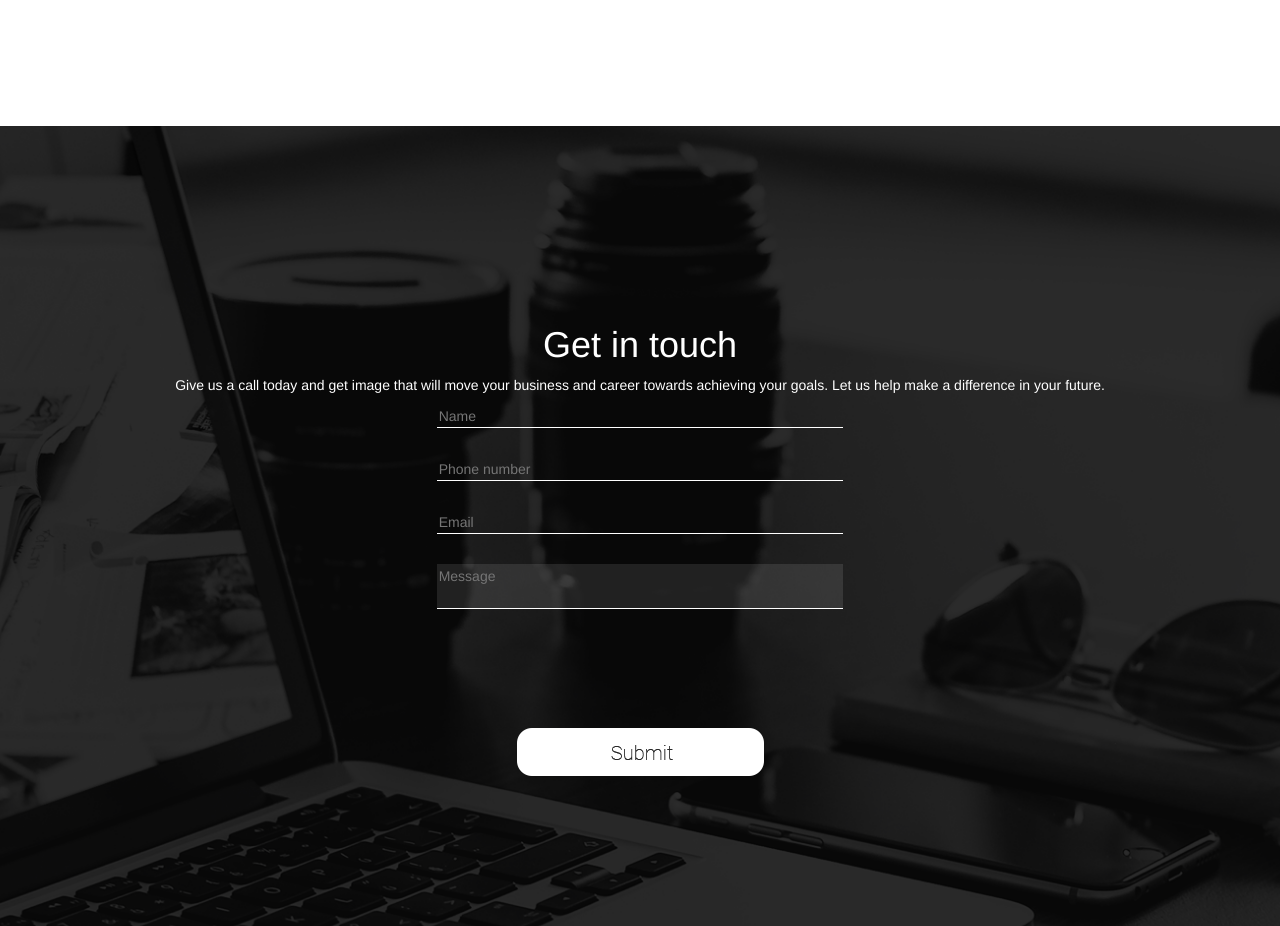
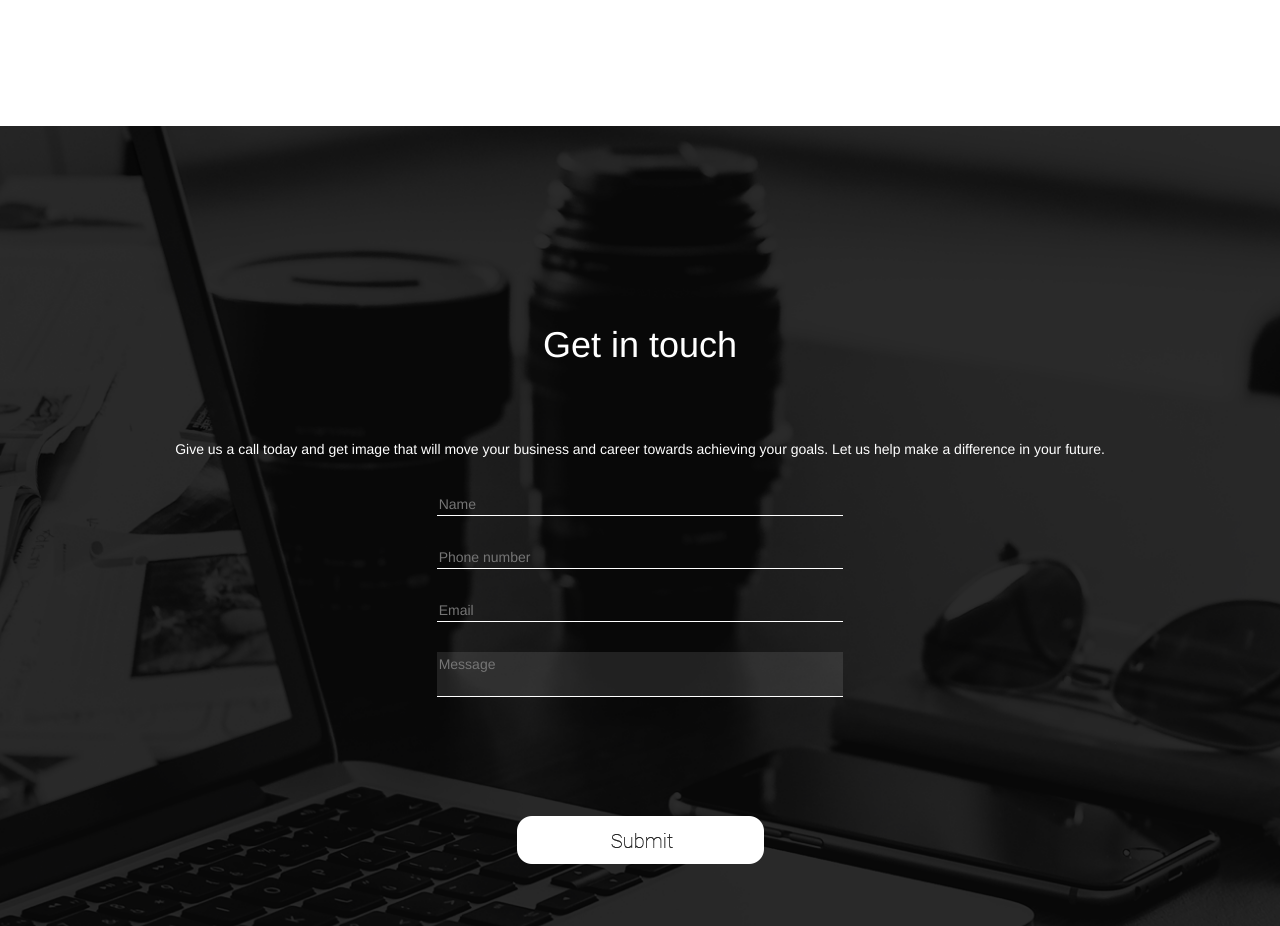
Before and after one commit to froz-ferre/froz-ferre.github.io, a plain HTML site: page index.html in a window 1280 px wide. Shown: the part 4442-5368 px from the top of the page. Drawn offline with nearby package versions, Linux system fonts and the light colour scheme.

Commit message:
contacts block

```diff
--- a/index.html
+++ b/index.html
@@ -157,7 +157,7 @@
 	<!-- Contacts -->
 
 	<div id="contacts">
-	<p><h1>Get in touch</h1></p>
+	<h1>Get in touch</h1>
 	<p>Give us a call today and get image that will move your business and career towards achieving your goals. Let us help make a difference in your future.</p>
 		<div class="row">
 			<div class="col-md-4 col-md-offset-4">
--- a/style/style.css
+++ b/style/style.css
@@ -167,7 +167,8 @@
 }
 
 #contacts h1 {
-	padding-top: 15.555%
+	padding-top: 15.555%;
+	padding-bottom: 5%;
 }
 
 .cntct_btn {
@@ -175,7 +176,7 @@
 	margin-bottom: 16.6%;
 }
 
-/*
+
 form {
-	max-width: 60%;
-} */
+	padding-top: 6%;
+}
```
